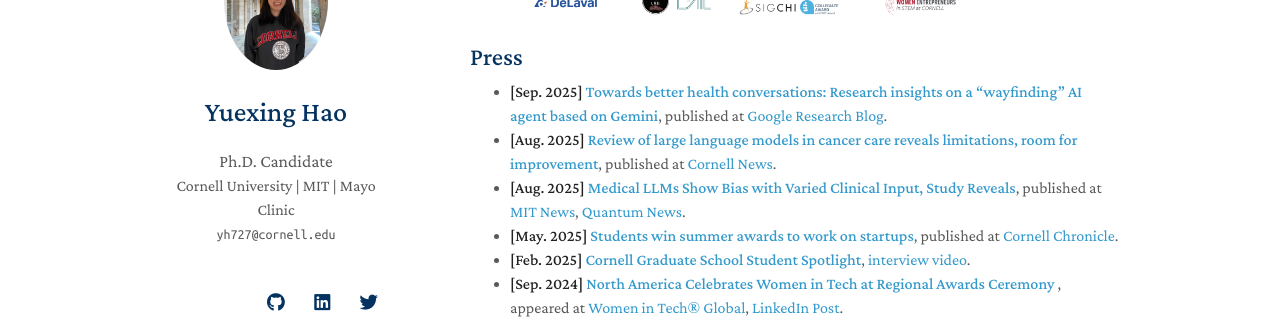
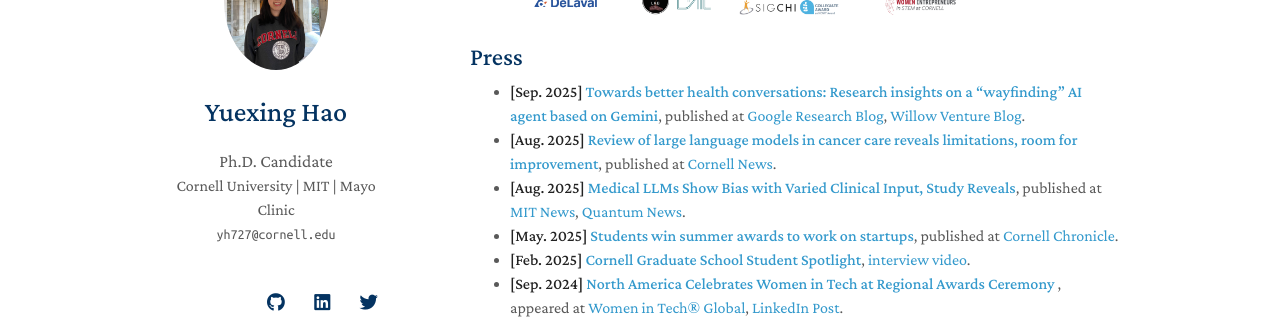
Before and after one commit to YuexingHao/Yuexing-Hao, a Jekyll site: the page built from index.md, in a window 1280 px wide and 900 px high, scrolled down 6154 px. Shown: the part 153-472 px from the top of the window. Built offline with Jekyll 4.4.1, drawn with Linux system fonts in a browser that asks for light colours; nearby versions of some CDN libraries; a style sheet for code colours, icons or effects is not loaded; our own code applies the rules of GitHub Pages for plain Markdown files.

Commit message:
Update press.md

```diff
--- a/_includes/press.md
+++ b/_includes/press.md
@@ -1,7 +1,7 @@
 <h2 id="press" style="margin: 20px 0px 10px;">Press</h2>
 
 <ul>
-<li><strong>[Sep. 2025] <a href="https://research.google/blog/towards-better-health-conversations-research-insights-on-a-wayfinding-ai-agent-based-on-gemini/">Towards better health conversations: Research insights on a “wayfinding” AI agent based on Gemini</a></strong>, published at <a href="https://research.google/blog/towards-better-health-conversations-research-insights-on-a-wayfinding-ai-agent-based-on-gemini/">Google Research Blog</a>.</li>
+<li><strong>[Sep. 2025] <a href="https://research.google/blog/towards-better-health-conversations-research-insights-on-a-wayfinding-ai-agent-based-on-gemini/">Towards better health conversations: Research insights on a “wayfinding” AI agent based on Gemini</a></strong>, published at <a href="https://research.google/blog/towards-better-health-conversations-research-insights-on-a-wayfinding-ai-agent-based-on-gemini/">Google Research Blog</a>, <a href="https://thewillowventures.com/research-insights-on-a-wayfinding-ai-agent-based-on-gemini-insights-by-willow-ventures/">Willow Venture Blog</a>.</li>
 
 <li><strong>[Aug. 2025] <a href="https://www.human.cornell.edu/news/imported/2025/08/review-large-language-models-cancer-care-reveals-limitations-room-improvement">Review of large language models in cancer care reveals limitations, room for improvement</a></strong>, published at <a href="https://www.human.cornell.edu/news/imported/2025/08/review-large-language-models-cancer-care-reveals-limitations-room-improvement">Cornell News</a>.</li>
 
```
